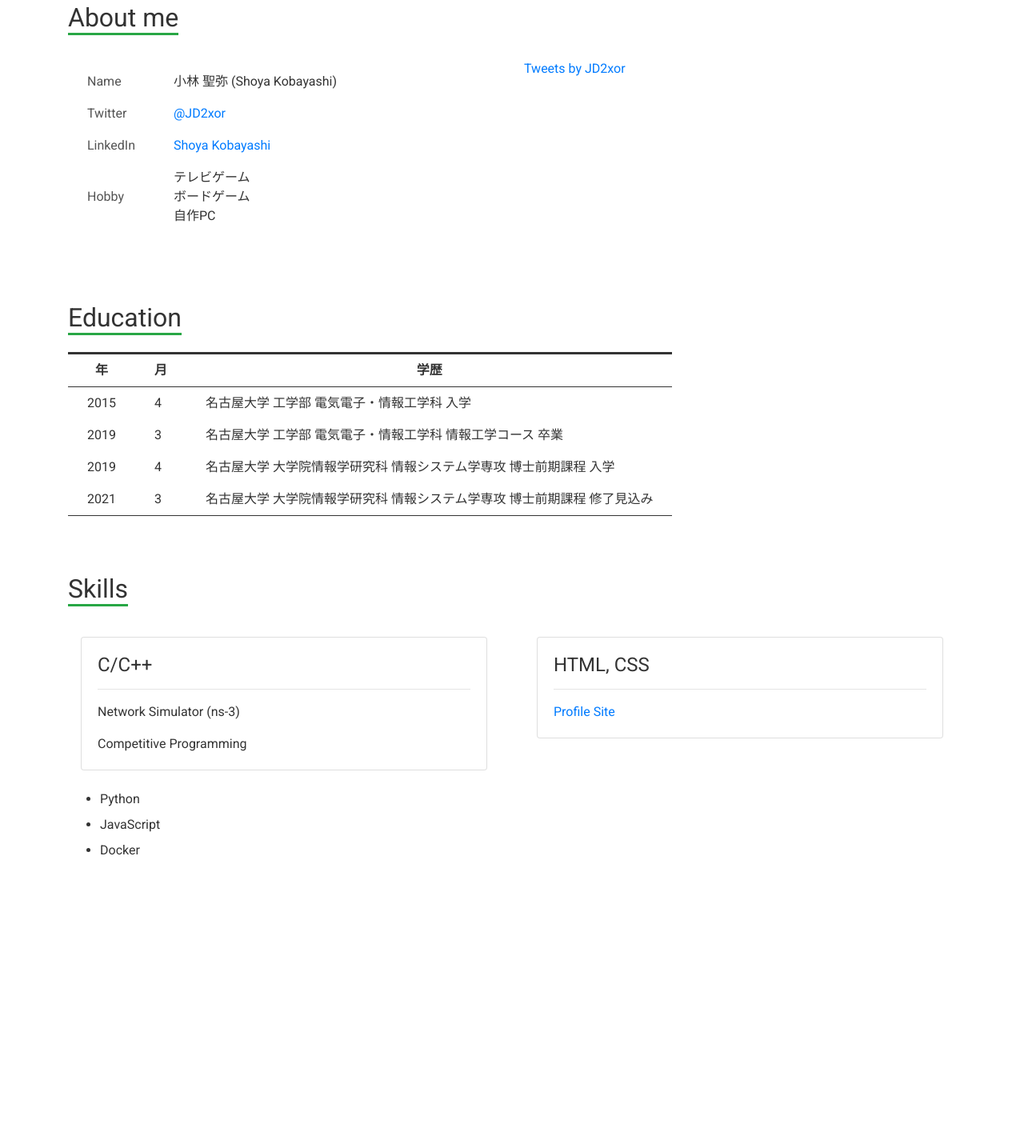
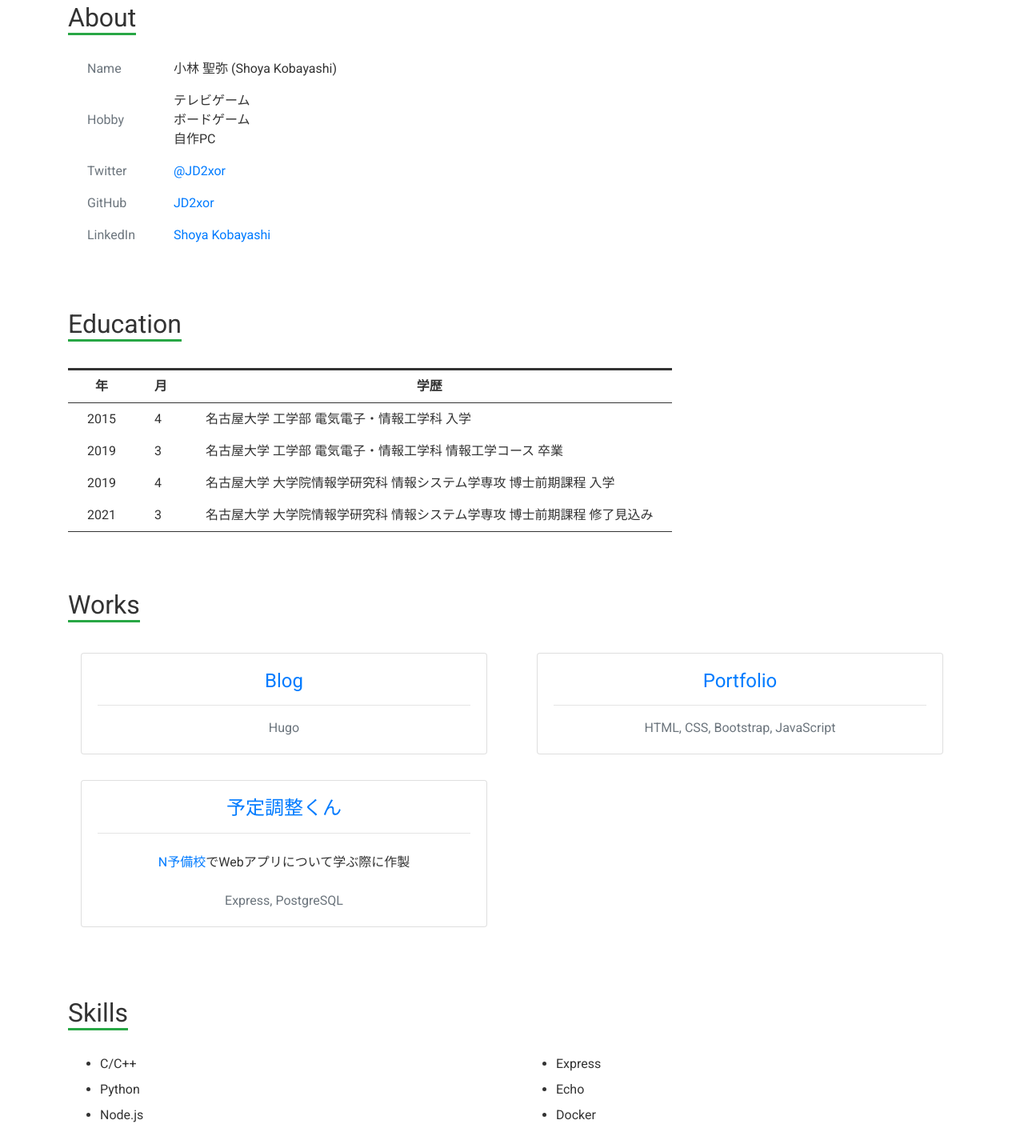
Before and after one commit to JD2xor/profile, a plain HTML site: page index.html in a window 1280 px wide. Shown: the part 483-1908 px from the top of the page at 80% size. Before the commit the page ends 1646 px from the top, so only its background shows below. Drawn offline with nearby package versions, Linux system fonts and the light colour scheme.

Commit message:
Change layout

```diff
--- a/index.html
+++ b/index.html
@@ -11,13 +11,13 @@
     rel="stylesheet">
   <link rel="stylesheet" type="text/css" href="style.css">
 
-  <title>JD2xor's Profile</title>
+  <title>JD2xor's Portfolio</title>
 </head>
 
 <body>
   <nav class="navbar navbar-expand-md navbar-light bg-light fixed-top">
     <div class="container">
-      <a class="navbar-brand" href="#">Profile</a>
+      <a class="navbar-brand" href="#">Portfolio</a>
       <button class="navbar-toggler" type="button" data-toggle="collapse" data-target="#navbarToggler"
         aria-controls="navbarToggler" aria-expanded="false" aria-label="Toggle navigation">
         <span class="navbar-toggler-icon"></span>
@@ -26,10 +26,13 @@
       <div class="collapse navbar-collapse" id="navbarToggler">
         <ul class="navbar-nav">
           <li class="nav-item">
-            <a class="nav-link" href="#About">About me</a>
+            <a class="nav-link" href="#About">About</a>
           </li>
           <li class="nav-item">
             <a class="nav-link" href="#Education">Education</a>
+          </li>
+          <li class="nav-item">
+            <a class="nav-link" href="#Works">Works</a>
           </li>
           <li class="nav-item">
             <a class="nav-link" href="#Skills">Skills</a>
@@ -42,16 +45,14 @@
   <section>
     <div class="jumbotron">
       <div class="container">
-        <h1 class="display-3 text-center my-5">JD2xor's Profile</h1>
+        <h1 class="display-3 text-center my-5">JD2xor's Portfolio</h1>
       </div>
     </div>
   </section>
 
   <section class="content" id="About">
     <div class="container">
-      <h2><span class="under">About me</span></h2>
-      <div class="row">
-        <div class="my-3 col-md-6">
+      <h2><span class="under">About</span></h2>
       <table>
         <tbody>
           <tr>
@@ -59,26 +60,23 @@
             <td>小林 聖弥 (Shoya Kobayashi)</td>
           </tr>
           <tr>
+            <td class="column">Hobby</td>
+            <td>テレビゲーム<br>ボードゲーム<br>自作PC</td>
+          </tr>
+          <tr>
             <td class="column">Twitter</td>
             <td><a href="https://twitter.com/JD2xor">@JD2xor</a></td>
+          </tr>
+          <tr>
+            <td class="column">GitHub</td>
+            <td><a href="https://github.com/JD2xor">JD2xor</a></td>
           </tr>
           <tr>
             <td class="column">LinkedIn</td>
             <td><a href="https://www.linkedin.com/in/jd2xor/">Shoya Kobayashi</a></td>
           </tr>
-              <tr>
-                <td class="column">Hobby</td>
-                <td>テレビゲーム<br>ボードゲーム<br>自作PC</td>
-              </tr>
         </tbody>
       </table>
-        </div>
-        <div class="my-2 col-md-6">
-          <a class="twitter-timeline" data-height="300" data-theme="light"
-            href="https://twitter.com/JD2xor?ref_src=twsrc%5Etfw">Tweets by JD2xor</a>
-          <script async src="https://platform.twitter.com/widgets.js" charset="utf-8"></script>
-        </div>
-      </div>
     </div>
   </section>
 
@@ -119,35 +117,61 @@
     </div>
   </section>
 
-  <section class="content" id="Skills">
+  <section class="content" id="Works">
     <div class="container">
-      <h2><span class="under">Skills</span></h2>
+      <h2><span class="under">Works</span></h2>
       <div class="row">
         <div class="my-3 col-md-6">
           <div class="card mx-lg-3">
             <div class="card-body">
-              <h4 class="card-title">C/C++</h4>
+              <h4 class="card-title"><a href="https://jd2xor.com/">Blog</a></h4>
               <hr>
-              <p class="card-text">Network Simulator (ns-3)</p>
-              <p class="card-text">Competitive Programming</a></p>
+              <p class="card-text card-bottom">Hugo</p>
             </div>
           </div>
         </div>
         <div class="my-3 col-md-6">
           <div class="card mx-lg-3">
             <div class="card-body">
-              <h4 class="card-title">HTML, CSS</h4>
+              <h4 class="card-title"><a href="#">Portfolio</a></h4>
               <hr>
-              <p class="card-text"><a href="#">Profile Site</a></p>
+              <p class="card-text card-bottom">HTML, CSS, Bootstrap, JavaScript</p>
+            </div>
+          </div>
+        </div>
+        <div class="my-3 col-md-6">
+          <div class="card mx-lg-3">
+            <div class="card-body">
+              <h4 class="card-title"><a href="https://enigmatic-coast-47462.herokuapp.com/">予定調整くん</a></h4>
+              <hr>
+              <p class="card-text my-4"><a href="https://www.nnn.ed.nico/">N予備校</a>でWebアプリについて学ぶ際に作製</p>
+              <p class="card-text card-bottom">Express, PostgreSQL</p>
             </div>
           </div>
         </div>
       </div>
+    </div>
+  </section>
+
+  <section class="content" id="Skills">
+    <div class="container">
+      <h2><span class="under">Skills</span></h2>
+      <div class="row">
+        <div class="col-6">
           <ul>
+            <li>C/C++</li>
             <li>Python</li>
-        <li>JavaScript</li>
+            <li>Node.js</li>
+          </ul>
+        </div>
+        <div class="col-6">
+          <ul>
+            <li>Express</li>
+            <li>Echo</li>
             <li>Docker</li>
           </ul>
+        </div>
+      </div>
     </div>
   </section>
 
--- a/style.css
+++ b/style.css
@@ -1,6 +1,10 @@
 body {
   font-family: 'Roboto', 'Noto Sans JP', sans-serif;
   color: #333333;
+}
+
+a:hover {
+  color: #28a745;
 }
 
 .nav-item {
@@ -14,6 +18,10 @@ body {
 
 h2 {
   margin-bottom: 1.5rem;
+}
+
+#Education h2 {
+  margin-bottom: 2.25rem;
 }
 
 .under {
@@ -34,13 +42,21 @@ th, td {
 }
 
 .column {
-  color: #545454;
+  color: #6c757d;
 }
 
 .tr-bottom {
   border-bottom: thin solid #333333;
 }
 
+.card-body {
+  text-align: center;
+}
+
+.card-bottom {
+  color: #6c757d;
+}
+
 li {
   margin-top: 0.5rem;
   margin-bottom: 0.5rem;
```
Lines whose indentation alone changed are shown as unchanged.
